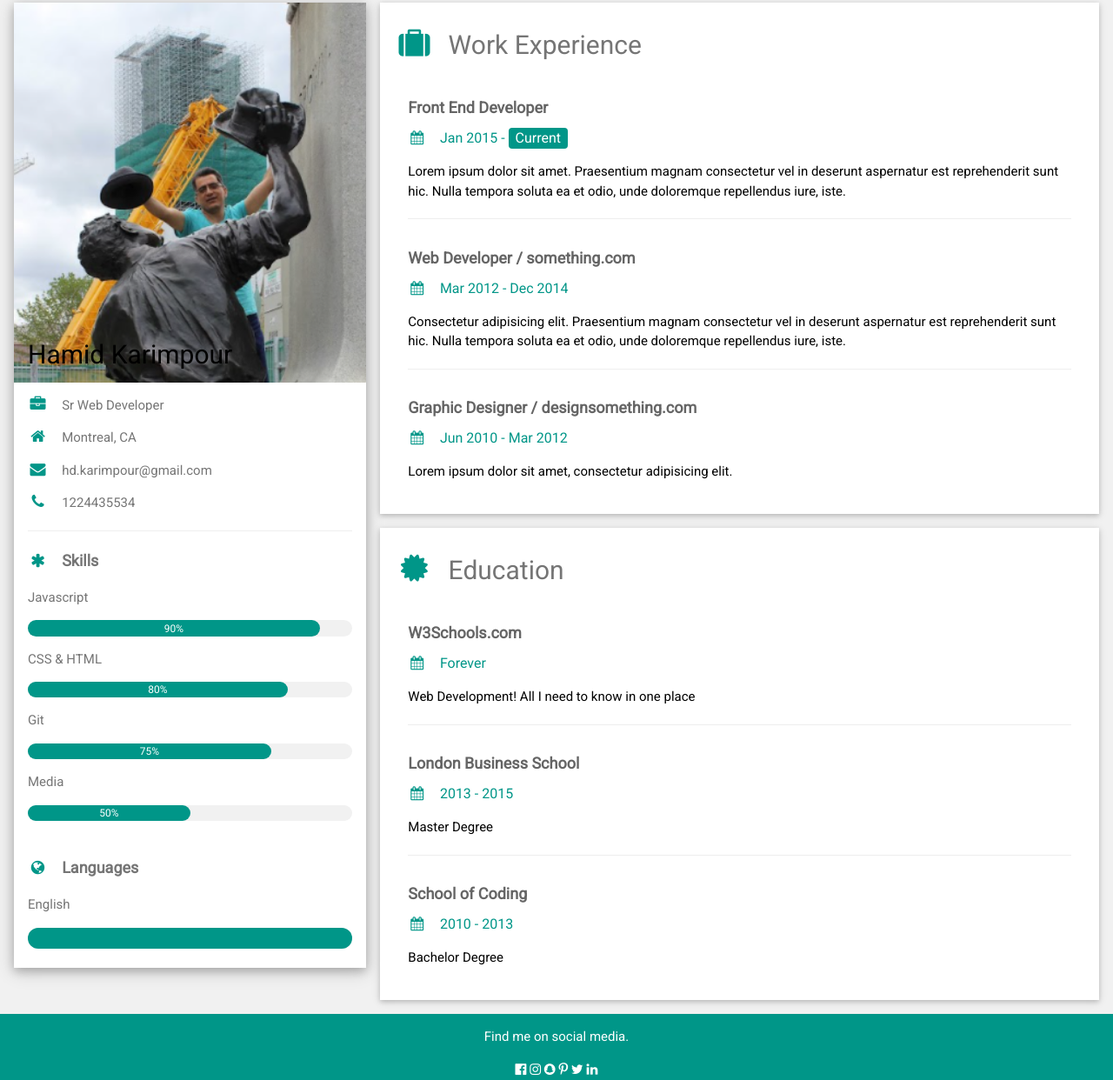
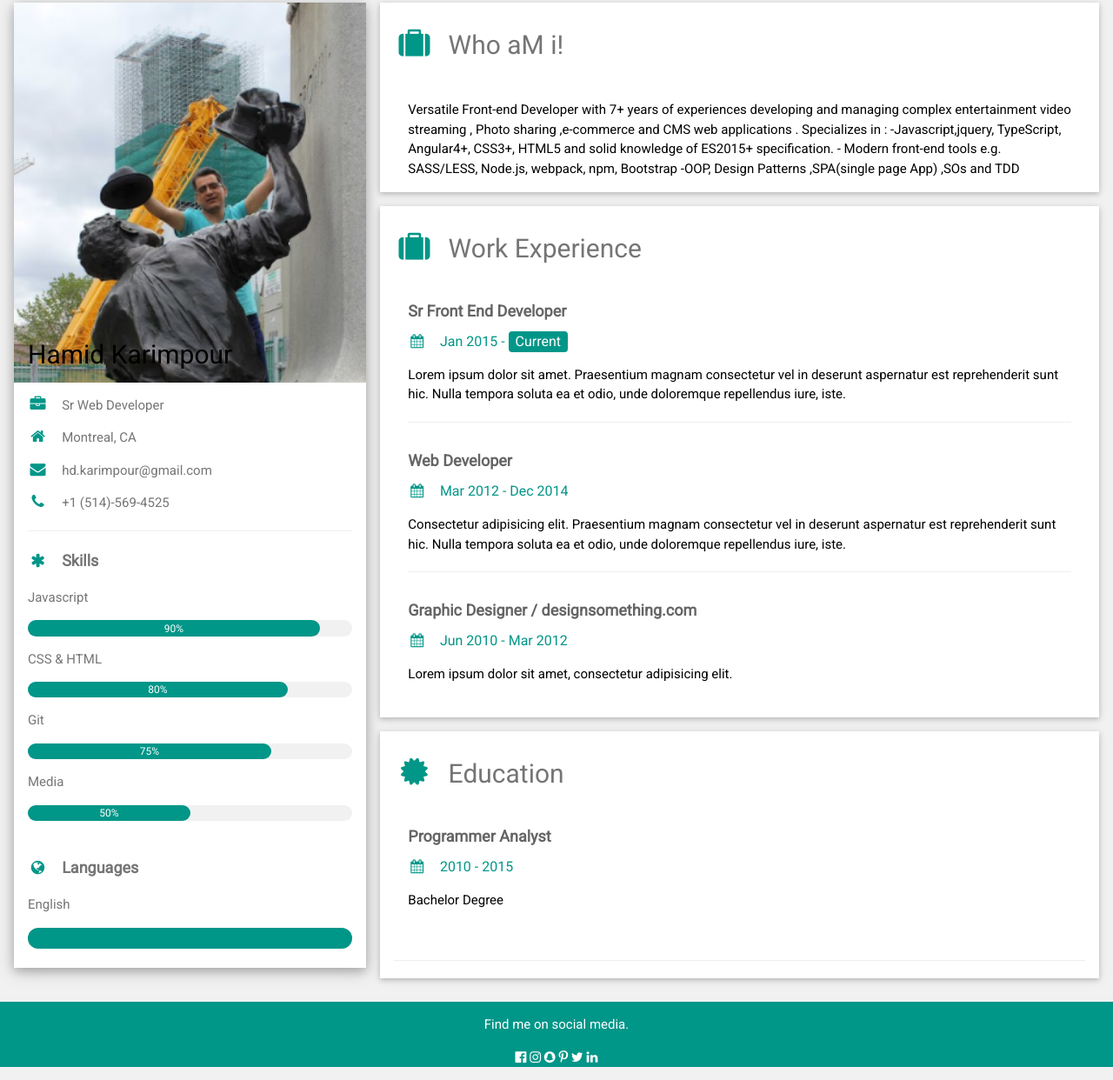
Before and after one commit to hkarimpoor/Amplify-Cv-App, a website built with webpack: page src/template.html in a window 1280 px wide. Shown: the part 13-1255 px from the top of the page at 87% size. Built offline with nearby package versions, Linux system fonts and the light colour scheme.

Commit message:
update index

```diff
--- a/src/template.html
+++ b/src/template.html
@@ -74,7 +74,7 @@
                     w3-margin-right w3-large w3-text-teal
                   "
                 ></i
-                >1224435534
+                >+1 (514)-569-4525
               </p>
               <hr />
 
@@ -155,10 +155,30 @@
                   w3-margin-right w3-xxlarge w3-text-teal
                 "
               ></i
+              >Who aM i!
+            </h2>
+            <div class="w3-container">
+              <p>
+                   Versatile Front-end Developer with 7+ years of experiences developing and managing complex entertainment video streaming , Photo sharing ,e-commerce and CMS web applications .
+                  Specializes in :
+                  -Javascript,jquery, TypeScript, Angular4+, CSS3+, HTML5 and solid knowledge of ES2015+ specification.
+                  - Modern front-end tools e.g. SASS/LESS, Node.js, webpack, npm, Bootstrap
+                  -OOP, Design Patterns ,SPA(single page App) ,SOs and TDD
+              </p>
+            </div>
+          </div>
+          <div class="w3-container w3-card w3-white w3-margin-bottom">
+            <h2 class="w3-text-grey w3-padding-16">
+              <i
+                class="
+                  fa fa-suitcase fa-fw
+                  w3-margin-right w3-xxlarge w3-text-teal
+                "
+              ></i
               >Work Experience
             </h2>
             <div class="w3-container">
-              <h5 class="w3-opacity"><b>Front End Developer</b></h5>
+              <h5 class="w3-opacity"><b>Sr Front End Developer</b></h5>
               <h6 class="w3-text-teal">
                 <i class="fa fa-calendar fa-fw w3-margin-right"></i>Jan 2015 -
                 <span class="w3-tag w3-teal w3-round">Current</span>
@@ -171,7 +191,7 @@
               <hr />
             </div>
             <div class="w3-container">
-              <h5 class="w3-opacity"><b>Web Developer / something.com</b></h5>
+              <h5 class="w3-opacity"><b>Web Developer</b></h5>
               <h6 class="w3-text-teal">
                 <i class="fa fa-calendar fa-fw w3-margin-right"></i>Mar 2012 -
                 Dec 2014
@@ -207,29 +227,14 @@
               >Education
             </h2>
             <div class="w3-container">
-              <h5 class="w3-opacity"><b>W3Schools.com</b></h5>
+              <h5 class="w3-opacity"><b>Programmer Analyst</b></h5>
               <h6 class="w3-text-teal">
-                <i class="fa fa-calendar fa-fw w3-margin-right"></i>Forever
-              </h6>
-              <p>Web Development! All I need to know in one place</p>
-              <hr />
-            </div>
-            <div class="w3-container">
-              <h5 class="w3-opacity"><b>London Business School</b></h5>
-              <h6 class="w3-text-teal">
-                <i class="fa fa-calendar fa-fw w3-margin-right"></i>2013 - 2015
-              </h6>
-              <p>Master Degree</p>
-              <hr />
-            </div>
-            <div class="w3-container">
-              <h5 class="w3-opacity"><b>School of Coding</b></h5>
-              <h6 class="w3-text-teal">
-                <i class="fa fa-calendar fa-fw w3-margin-right"></i>2010 - 2013
+                <i class="fa fa-calendar fa-fw w3-margin-right"></i>2010 - 2015
               </h6>
               <p>Bachelor Degree</p>
               <br />
             </div>
+            <hr />
           </div>
 
           <!-- End Right Column -->
```
